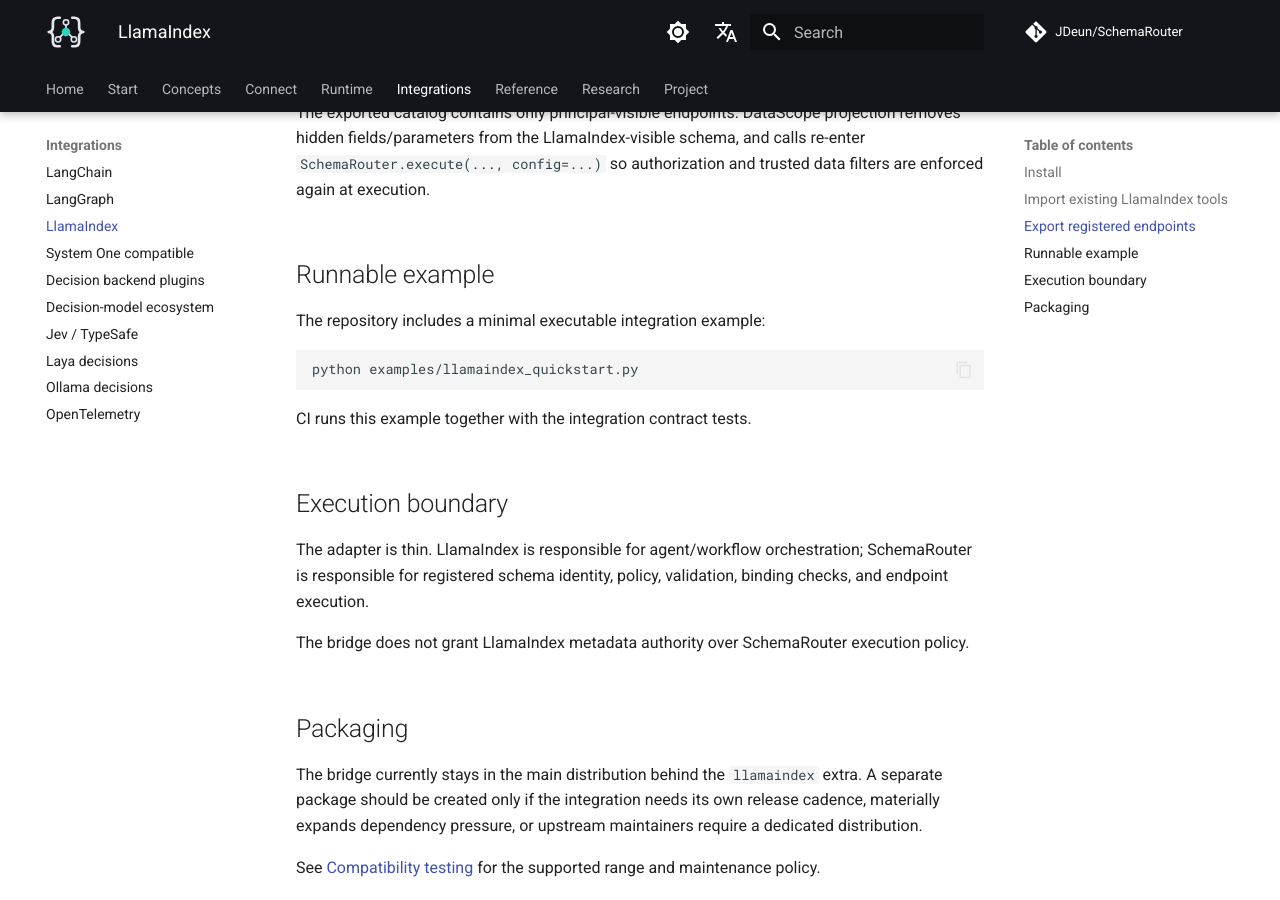
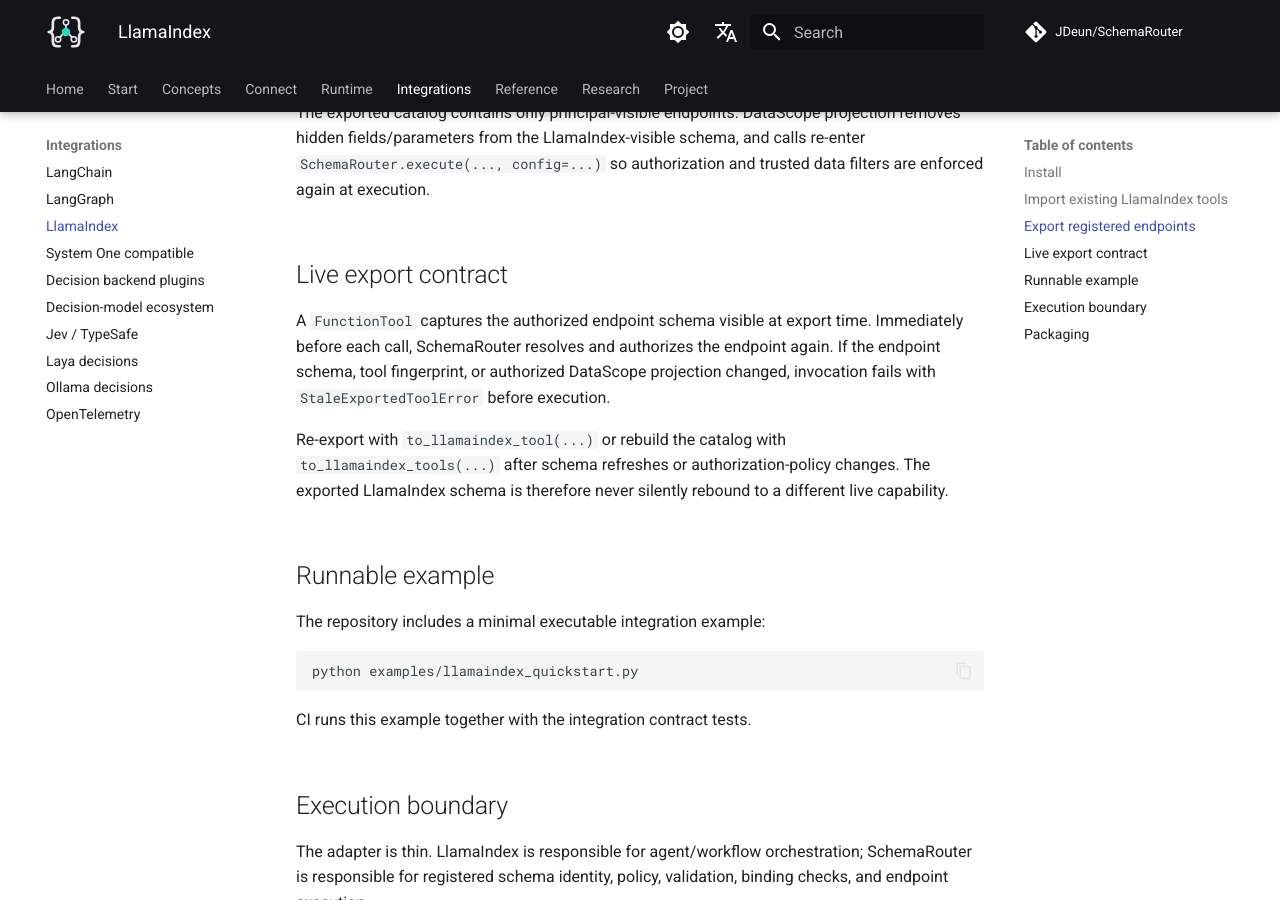
Before and after one commit to JDeun/SchemaRouter, an MkDocs documentation site: the page built from docs/integrations/llamaindex.md, in a window 1280 px wide and 900 px high, scrolled down 1644 px. Built offline with MkDocs 1.6.1 and Material for MkDocs 9.7.7, drawn with Linux system fonts in a browser that asks for light colours; comment, search, counter and statistics services are not loaded.

Commit message:
docs(integrations): document live export contract

```diff
--- a/docs/integrations/llamaindex.md
+++ b/docs/integrations/llamaindex.md
@@ -77,6 +77,17 @@
 `SchemaRouter.execute(..., config=...)` so authorization and trusted data filters are enforced
 again at execution.
 
+## Live export contract
+
+A `FunctionTool` captures the authorized endpoint schema visible at export time. Immediately
+before each call, SchemaRouter resolves and authorizes the endpoint again. If the endpoint schema,
+tool fingerprint, or authorized DataScope projection changed, invocation fails with
+`StaleExportedToolError` before execution.
+
+Re-export with `to_llamaindex_tool(...)` or rebuild the catalog with
+`to_llamaindex_tools(...)` after schema refreshes or authorization-policy changes. The exported
+LlamaIndex schema is therefore never silently rebound to a different live capability.
+
 ## Runnable example
 
 The repository includes a minimal executable integration example:
```
